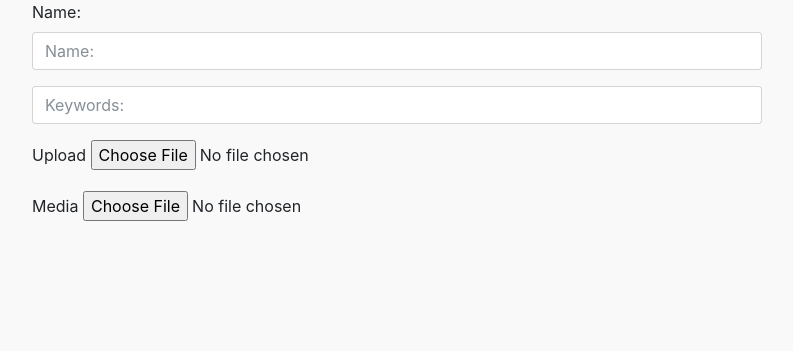
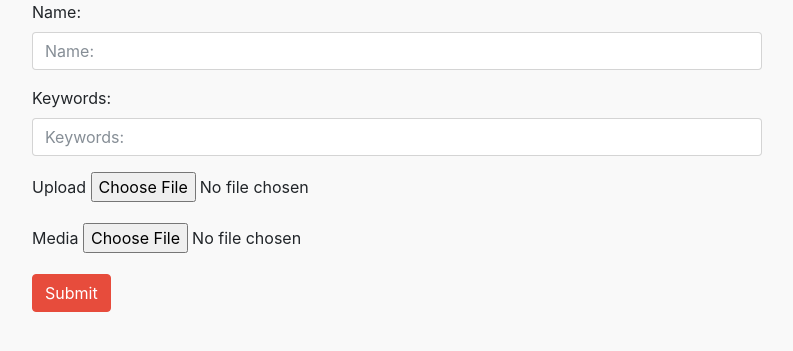
Before and after one commit to sahilc0/teamstackoverflow, a Django app: page /spitfire/upload in a window 1280 px wide. Shown: the part 62-413 px from the top of the page, without its empty margins (243-1036 px from the left). Run offline with Django 3.2, Linux system fonts and the light colour scheme; some libraries are stand-ins or nearby versions.

Commit message:
removed redundant script links, added submit button (non-functional, just structure for now)

```diff
--- a/TEAMSTACKOVERFLOW/spitfire/templates/upload.html
+++ b/TEAMSTACKOVERFLOW/spitfire/templates/upload.html
@@ -19,7 +19,7 @@
 		<div class = "col-md-2"></div>
 		<div class = "col-md-8">
 			<div class = "form-group">
-				<!--<label for ="keys">Keywords:</label>-->
+				<label for ="keys">Keywords:</label>
 				<div>
 					<input type="text" class = "form-control" id = "user" placeholder = "Keywords:">
 				</div>
@@ -47,12 +47,13 @@
 		</div>
 		<div class = "col-md-2"></div>
 	</div>
+	<div class="row">
+		<div class = "col-md-2"></div>
+		<div class = "col-md-8">
+			<button id="submit-button" type="button" class="btn btn-primary">Submit</button>
+		</div>
+		<div class = "col-md-2"></div>
 	</div>
 </div>
 
-<script src="https://code.jquery.com/jquery-3.2.1.slim.min.js" integrity="sha384-KJ3o2DKtIkvYIK3UENzmM7KCkRr/rE9/Qpg6aAZGJwFDMVNA/GpGFF93hXpG5KkN" crossorigin="anonymous"></script>
-<script src="https://cdnjs.cloudflare.com/ajax/libs/popper.js/1.11.0/umd/popper.min.js" integrity="sha384-b/U6ypiBEHpOf/4+1nzFpr53nxSS+GLCkfwBdFNTxtclqqenISfwAzpKaMNFNmj4" crossorigin="anonymous"></script>
-<script src="https://maxcdn.bootstrapcdn.com/bootstrap/4.0.0-beta/js/bootstrap.min.js" integrity="sha384-h0AbiXch4ZDo7tp9hKZ4TsHbi047NrKGLO3SEJAg45jXxnGIfYzk4Si90RDIqNm1" crossorigin="anonymous"></script>
-
-
 {% endblock %}
```
